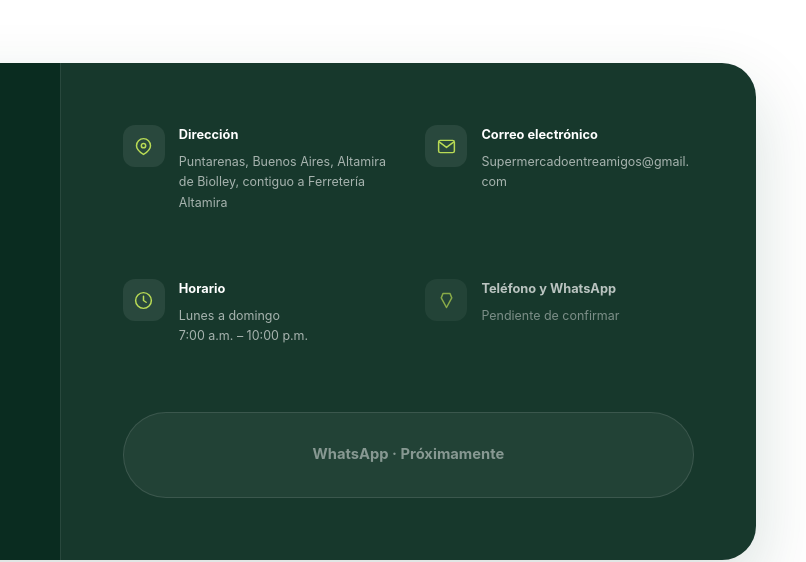
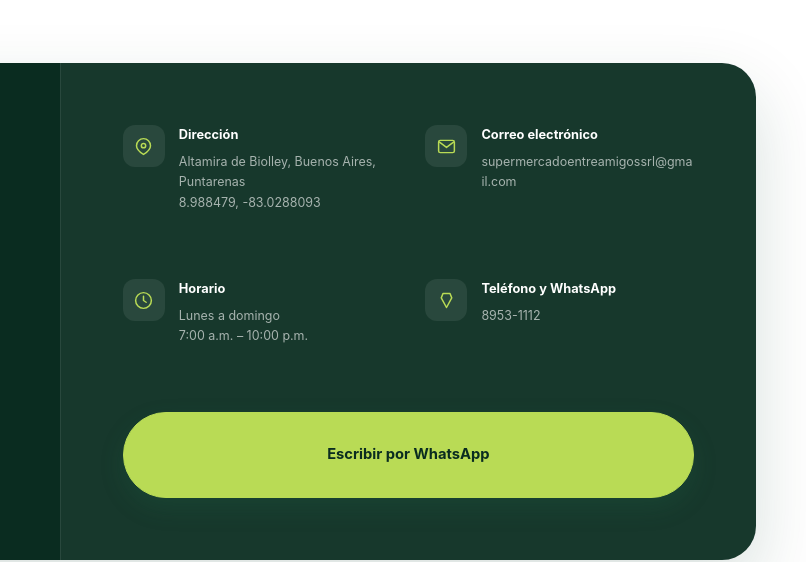
Before and after one commit to Alex-guty/supermercado-entre-amigos, a plain HTML site: page index.html in a window 1280 px wide. Shown: the part 3940-4502 px from the top of the page, 474-1280 px from the left. Drawn offline with Linux system fonts and the light colour scheme.

Commit message:
Actualiza datos de contacto y WhatsApp

```diff
--- a/index.html
+++ b/index.html
@@ -24,10 +24,17 @@
     "@type": "GroceryStore",
     "name": "Supermercado entre amigos",
     "description": "Supermercado local en Altamira de Biolley. Cerca de ti, siempre.",
-    "email": "Supermercadoentreamigos@gmail.com",
+    "email": "supermercadoentreamigossrl@gmail.com",
+    "telephone": "+506 8953-1112",
+    "hasMap": "https://www.google.com/maps/place/8%C2%B059'18.5%22N+83%C2%B001'43.7%22W/@8.988479,-83.0313842,17z/data=!3m1!4b1!4m4!3m3!8m2!3d8.988479!4d-83.0288093?hl=en&entry=ttu&g_ep=EgoyMDI2MDYxNi4wIKXMDSoASAFQAw%3D%3D",
+    "geo": {
+      "@type": "GeoCoordinates",
+      "latitude": 8.988479,
+      "longitude": -83.0288093
+    },
     "address": {
       "@type": "PostalAddress",
-      "streetAddress": "Contiguo a Ferretería Altamira, Altamira de Biolley",
+      "streetAddress": "Coordenadas 8.988479, -83.0288093",
       "addressLocality": "Buenos Aires",
       "addressRegion": "Puntarenas",
       "addressCountry": "CR"
@@ -55,7 +62,7 @@
         <svg aria-hidden="true" viewBox="0 0 24 24"><path d="M12 7v5l3 2M12 3a9 9 0 1 0 9 9 9 9 0 0 0-9-9Z"/></svg>
         Abierto todos los días · 7:00 a.m. – 10:00 p.m.
       </p>
-      <a href="https://www.google.com/maps/search/?api=1&amp;query=Ferreter%C3%ADa%20Altamira%2C%20Altamira%20de%20Biolley%2C%20Buenos%20Aires%2C%20Puntarenas%2C%20Costa%20Rica" target="_blank" rel="noopener noreferrer">
+      <a href="https://www.google.com/maps/place/8%C2%B059'18.5%22N+83%C2%B001'43.7%22W/@8.988479,-83.0313842,17z/data=!3m1!4b1!4m4!3m3!8m2!3d8.988479!4d-83.0288093?hl=en&amp;entry=ttu&amp;g_ep=EgoyMDI2MDYxNi4wIKXMDSoASAFQAw%3D%3D" target="_blank" rel="noopener noreferrer">
         Ver ubicación
         <svg aria-hidden="true" viewBox="0 0 24 24"><path d="m9 18 6-6-6-6"/></svg>
       </a>
@@ -80,7 +87,7 @@
         <a href="#contacto">Contacto</a>
       </nav>
 
-      <a class="button button--small nav-cta" href="mailto:Supermercadoentreamigos@gmail.com?subject=Consulta%20desde%20la%20p%C3%A1gina%20web">
+      <a class="button button--small nav-cta" href="mailto:supermercadoentreamigossrl@gmail.com?subject=Consulta%20desde%20la%20p%C3%A1gina%20web">
         Contáctanos
       </a>
 
@@ -105,7 +112,7 @@
               Ver ofertas
               <svg aria-hidden="true" viewBox="0 0 24 24"><path d="m5 12 14 0m-5-5 5 5-5 5"/></svg>
             </a>
-            <a class="button button--outline" href="https://www.google.com/maps/search/?api=1&amp;query=Ferreter%C3%ADa%20Altamira%2C%20Altamira%20de%20Biolley%2C%20Buenos%20Aires%2C%20Puntarenas%2C%20Costa%20Rica" target="_blank" rel="noopener noreferrer">
+            <a class="button button--outline" href="https://www.google.com/maps/place/8%C2%B059'18.5%22N+83%C2%B001'43.7%22W/@8.988479,-83.0313842,17z/data=!3m1!4b1!4m4!3m3!8m2!3d8.988479!4d-83.0288093?hl=en&amp;entry=ttu&amp;g_ep=EgoyMDI2MDYxNi4wIKXMDSoASAFQAw%3D%3D" target="_blank" rel="noopener noreferrer">
               Cómo llegar
             </a>
           </div>
@@ -210,7 +217,7 @@
               <span class="tag">Selección de la semana</span>
               <h3>Frescura para tu mesa</h3>
               <p>Pregunta por la selección de frutas y vegetales disponible hoy.</p>
-              <a href="mailto:Supermercadoentreamigos@gmail.com?subject=Consulta%20sobre%20productos%20frescos">Consultar disponibilidad <span aria-hidden="true">→</span></a>
+              <a href="mailto:supermercadoentreamigossrl@gmail.com?subject=Consulta%20sobre%20productos%20frescos">Consultar disponibilidad <span aria-hidden="true">→</span></a>
             </div>
           </article>
 
@@ -326,7 +333,7 @@
           <p class="eyebrow eyebrow--light"><span></span> Ubicación y contacto</p>
           <h2 id="contact-title">Estamos cerca.<br>Ven a visitarnos.</h2>
           <p>Te esperamos todos los días en Altamira de Biolley.</p>
-          <a class="button button--cream" href="https://www.google.com/maps/search/?api=1&amp;query=Ferreter%C3%ADa%20Altamira%2C%20Altamira%20de%20Biolley%2C%20Buenos%20Aires%2C%20Puntarenas%2C%20Costa%20Rica" target="_blank" rel="noopener noreferrer">
+          <a class="button button--cream" href="https://www.google.com/maps/place/8%C2%B059'18.5%22N+83%C2%B001'43.7%22W/@8.988479,-83.0313842,17z/data=!3m1!4b1!4m4!3m3!8m2!3d8.988479!4d-83.0288093?hl=en&amp;entry=ttu&amp;g_ep=EgoyMDI2MDYxNi4wIKXMDSoASAFQAw%3D%3D" target="_blank" rel="noopener noreferrer">
             Abrir en Google Maps
             <svg aria-hidden="true" viewBox="0 0 24 24"><path d="m5 12 14 0m-5-5 5 5-5 5"/></svg>
           </a>
@@ -337,13 +344,13 @@
             <span class="contact-item__icon" aria-hidden="true">
               <svg viewBox="0 0 24 24"><path d="M20 11c0 5-8 10-8 10S4 16 4 11a8 8 0 1 1 16 0Z"/><circle cx="12" cy="11" r="2.5"/></svg>
             </span>
-            <div><strong>Dirección</strong><p>Puntarenas, Buenos Aires, Altamira de Biolley, contiguo a Ferretería Altamira</p></div>
+            <div><strong>Dirección</strong><a href="https://www.google.com/maps/place/8%C2%B059'18.5%22N+83%C2%B001'43.7%22W/@8.988479,-83.0313842,17z/data=!3m1!4b1!4m4!3m3!8m2!3d8.988479!4d-83.0288093?hl=en&amp;entry=ttu&amp;g_ep=EgoyMDI2MDYxNi4wIKXMDSoASAFQAw%3D%3D" target="_blank" rel="noopener noreferrer">Altamira de Biolley, Buenos Aires, Puntarenas<br>8.988479, -83.0288093</a></div>
           </div>
           <div class="contact-item">
             <span class="contact-item__icon" aria-hidden="true">
               <svg viewBox="0 0 24 24"><rect x="3" y="5" width="18" height="14" rx="2"/><path d="m4 7 8 6 8-6"/></svg>
             </span>
-            <div><strong>Correo electrónico</strong><a href="mailto:Supermercadoentreamigos@gmail.com">Supermercadoentreamigos@gmail.com</a></div>
+            <div><strong>Correo electrónico</strong><a href="mailto:supermercadoentreamigossrl@gmail.com">supermercadoentreamigossrl@gmail.com</a></div>
           </div>
           <div class="contact-item">
             <span class="contact-item__icon" aria-hidden="true">
@@ -351,22 +358,16 @@
             </span>
             <div><strong>Horario</strong><p>Lunes a domingo<br>7:00 a.m. – 10:00 p.m.</p></div>
           </div>
-          <div class="contact-item contact-item--pending">
+          <div class="contact-item">
             <span class="contact-item__icon" aria-hidden="true">
               <svg viewBox="0 0 24 24"><path d="M8 4h8l2 5-6 11L6 9l2-5Z"/></svg>
             </span>
-            <div><strong>Teléfono y WhatsApp</strong><p>Pendiente de confirmar</p></div>
+            <div><strong>Teléfono y WhatsApp</strong><a href="tel:+50689531112">8953-1112</a></div>
           </div>
 
-          <button class="button button--whatsapp-pending" type="button" disabled aria-disabled="true" title="Disponible cuando se agregue el número oficial">
-            WhatsApp · Próximamente
-          </button>
-          <!--
-            ACTIVAR WHATSAPP CUANDO EXISTA EL NÚMERO REAL:
-            Sustituir el botón anterior por un enlace de este tipo y reemplazar NUMERO_REAL
-            por el número completo con código de país, sin espacios ni símbolos:
-            <a class="button button--whatsapp" href="https://wa.me/NUMERO_REAL">Escribir por WhatsApp</a>
-          -->
+          <a class="button button--whatsapp" href="https://wa.me/50689531112" target="_blank" rel="noopener noreferrer">
+            Escribir por WhatsApp
+          </a>
         </div>
       </div>
     </section>
--- a/styles.css
+++ b/styles.css
@@ -1078,20 +1078,20 @@ a {
 }
 
 .contact-item a:hover { color: var(--lime); }
-.contact-item--pending { opacity: 0.7; }
-
-.button--whatsapp-pending {
+.button--whatsapp {
   grid-column: 1 / -1;
   width: 100%;
   min-height: 48px;
-  color: rgba(255, 255, 255, 0.46);
-  background: rgba(255, 255, 255, 0.05);
-  border-color: rgba(255, 255, 255, 0.11);
-  box-shadow: none;
-  cursor: not-allowed;
+  color: var(--green-950);
+  background: var(--lime);
+  border-color: var(--lime);
 }
 
-.button--whatsapp-pending:hover { background: rgba(255, 255, 255, 0.05); transform: none; box-shadow: none; }
+.button--whatsapp:hover {
+  color: var(--green-950);
+  background: #d3f36f;
+  border-color: #d3f36f;
+}
 
 /* Pie */
 .site-footer {
```
